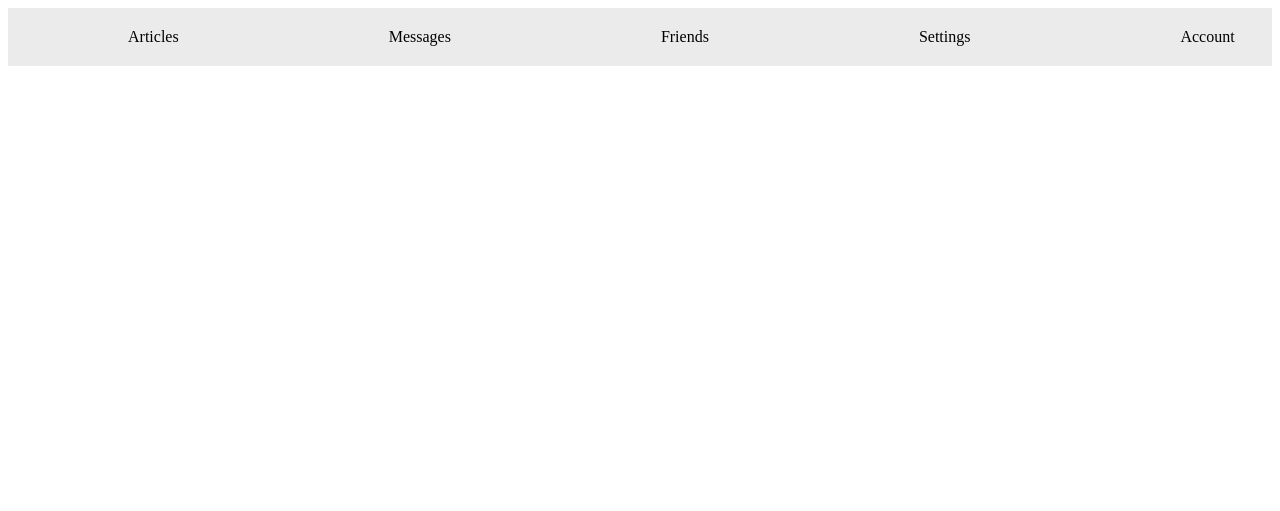
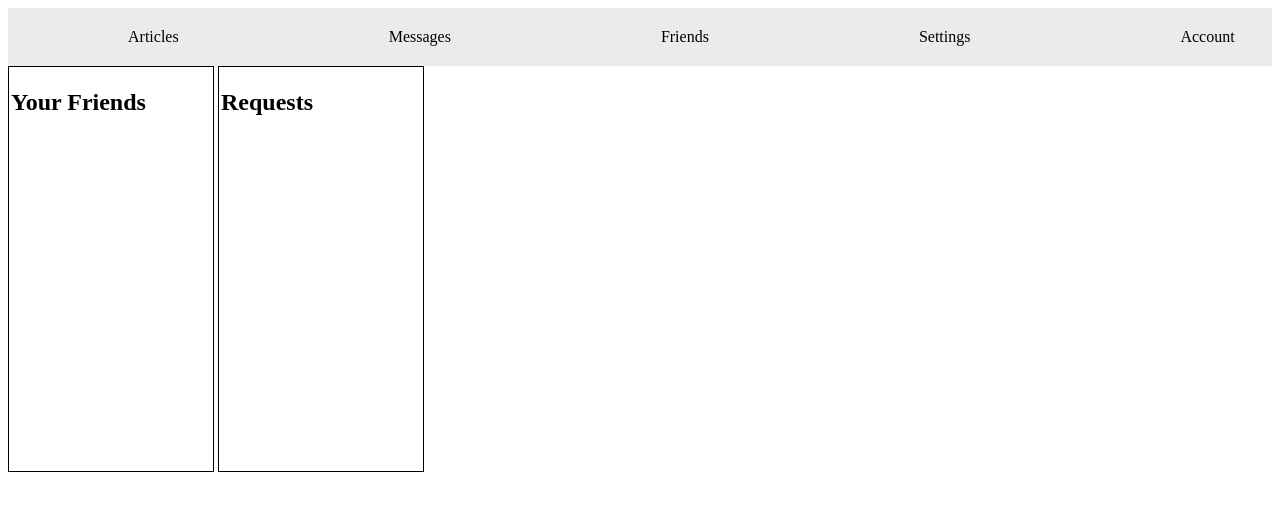
Before and after one commit to VincentepmooreStu/INFO2222, a Flask app: page /friends in a window 1280 px wide; the page is wider, and only the part inside the window is pictured. Shown: the top 511 px of that part. Run offline with Flask 3, Linux system fonts and the light colour scheme; the visitor is signed in with stand-in values (Sample User, id 1); some libraries are stand-ins or nearby versions.

Commit message:
Made friend/requests update in real time for friend section

```diff
--- a/app.py
+++ b/app.py
@@ -143,7 +143,10 @@
     else:
         return render_template("index.jinja")
 
-    return render_template("friends.jinja", username=user)
+    friends = db.get_friendships(user) # get friends
+    requests = db.get_friend_requests(user) # get friend requests
+
+    return render_template("friends.jinja", username=user, friend_list = friends, requests=requests)
 
 @app.route("/settings")
 def settings():
--- a/templates/base.jinja
+++ b/templates/base.jinja
@@ -15,6 +15,7 @@
         <script src="/static/js/libs/axios.min.js"></script>
         <script src="/static/js/libs/jquery.min.js"></script>
         <script src="/static/js/libs/js.cookie.min.js"></script>
+        <script src="/static/js/libs/socket.io.min.js"></script>
         <script src="https://cdnjs.cloudflare.com/ajax/libs/crypto-js/3.1.2/rollups/aes.js"></script>
         <script src="https://cdnjs.cloudflare.com/ajax/libs/crypto-js/4.1.1/crypto-js.min.js"></script>
     </head>
--- a/templates/friends.jinja
+++ b/templates/friends.jinja
@@ -1,5 +1,104 @@
 {% extends 'base.jinja' %}
+
+{% block content %}
+<style>
+    #friends_list {
+        border: 1px solid black;
+        height: 400px;
+        width: 200px;
+        overflow: auto;
+        padding: 2px;
+        display: inline-block;
+    }
+
+    #request_list {
+        border: 1px solid black;
+        height: 400px;
+        width: 200px;
+        overflow: auto;
+        padding: 2px;
+        display: inline-block;
+    }
+</style>
 
 <head>
     {% include "navbar.jinja" %}
 </head>
+
+<body>
+    <section id="friends_list">
+        <h2>Your Friends</h2>
+        <div class="vertical-menu" id="friends_menu">
+            <!-- Friend list items will be inserted here dynamically -->
+        </div>
+    </section>
+    <section id="request_list">
+        <h2>Requests</h2>
+        <div class="vertical-menu" id="requests_menu">
+            <!-- Request list items will be inserted here dynamically -->
+        </div>
+    </section>
+</body>
+
+<script>
+    const socket = io();
+    let username = Cookies.get("username");
+
+    function accept_request(requester) {
+        socket.emit("accept", username, requester);
+    }
+
+    function decline_request(requester) {
+        socket.emit("decline", username, requester);
+    }
+
+    function update_friends() {
+        socket.emit("get_friends", username, (res) => {
+            const friendsMenu = document.getElementById("friends_menu");
+            friendsMenu.innerHTML = "";
+
+            res.forEach(friend => {
+                const li = document.createElement("li");
+                li.textContent = friend;
+                friendsMenu.appendChild(li);
+            });
+        });
+    }
+
+    function update_requests() {
+        socket.emit("get_friend_requests", username, (res) => {
+            const requestsMenu = document.getElementById("requests_menu");
+            requestsMenu.innerHTML = "";
+            res.forEach(request => {
+                const buttonAccept = document.createElement("button");
+                buttonAccept.textContent = "Accept " + request;
+                buttonAccept.onclick = function() {
+                    accept_request(request);
+                };
+
+                const buttonDecline = document.createElement("button");
+                buttonDecline.textContent = "Decline " + request;
+                buttonDecline.onclick = function() {
+                    decline_request(request);
+                };
+
+                const div = document.createElement("div");
+                div.appendChild(buttonAccept);
+                div.appendChild(buttonDecline);
+
+                requestsMenu.appendChild(div);
+            });
+        });
+    }
+
+    setInterval(update_friends, 1000);
+    setInterval(update_requests, 1000);
+
+    // Call update functions when the page loads
+    document.addEventListener("DOMContentLoaded", function() {
+        update_friends();
+        update_requests();
+    });
+
+</script>
+{% endblock %}
--- a/templates/home.jinja
+++ b/templates/home.jinja
@@ -131,7 +131,7 @@
 </main>
 
 
-<script src="/static/js/libs/socket.io.min.js"></script>
+
 <script>
     let room_id = 0;
     let connected = false;
```
Also changed, not shown: socket_routes.py (+9 -1 lines).
